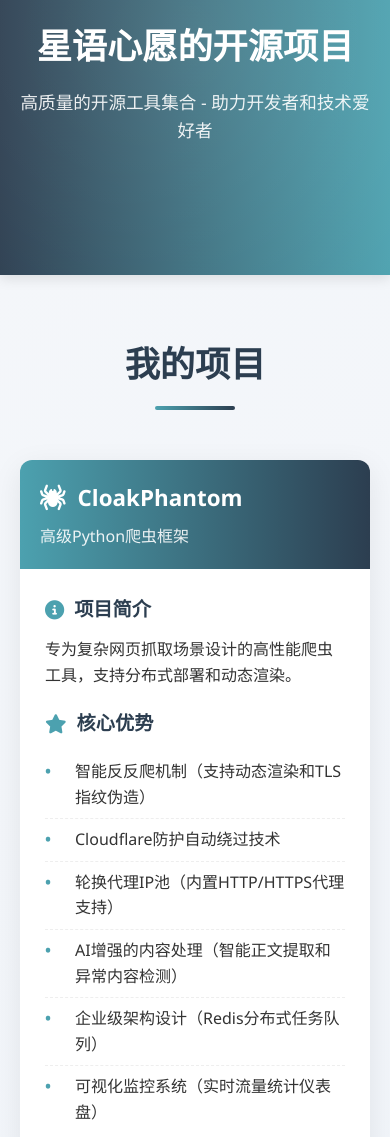
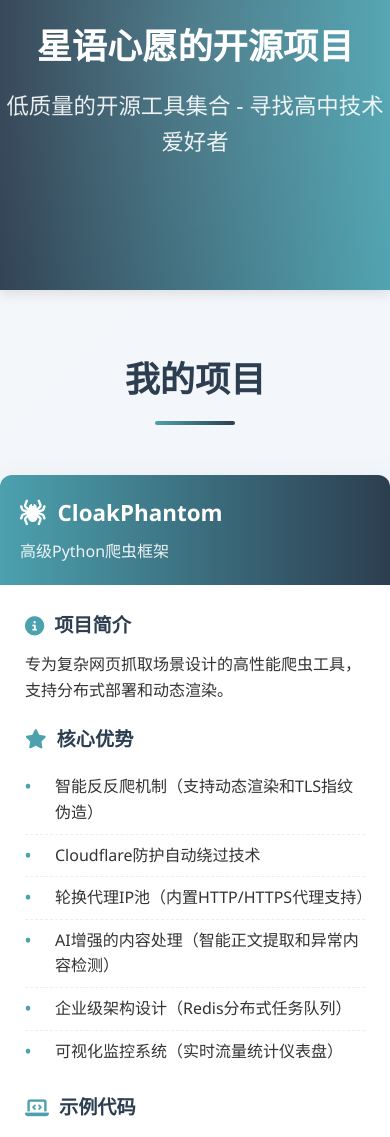
Before and after one commit to xin220/MyWeb, a plain HTML site: page index.html in a window 390 px wide. Shown: the part 203-1340 px from the top of the page. Drawn offline with Linux system fonts and the light colour scheme.

Commit message:
Update index.html

```diff
--- a/index.html
+++ b/index.html
@@ -20,7 +20,7 @@
             padding-bottom: 60px;
         }
 
-        .container {
+        。container {
             max-width: 1200px;
             margin: 0 auto;
             padding: 0 20px;
@@ -280,19 +280,19 @@
             margin-top: 50px;
         }
 
-        .github-repo-link {
+        。github-repo-link {
             color: #4ca1af;
             text-decoration: none;
             transition: color 0.3s;
         }
 
-        .github-repo-link:hover {
+        。github-repo-link:hover {
             color: #2c3e50;
             text-decoration: underline;
         }
 
         @media (max-width: 768px) {
-            .projects-grid {
+            。projects-grid {
                 grid-template-columns: 1fr;
             }
 
@@ -300,7 +300,7 @@
                 font-size: 2.2rem;
             }
 
-            .tagline {
+            。tagline {
                 font-size: 1.1rem;
             }
         }
@@ -314,7 +314,7 @@
                     <i class="fas fa-user-astronaut"></i>
                 </div>
                 <h1>星语心愿的开源项目</h1>
-                <p class="tagline">高质量的开源工具集合 - 助力开发者和技术爱好者</p>
+                <p class="tagline">低质量的开源工具集合 - 寻找高中技术爱好者</p>
             </div>
         </div>
     </header>
```
